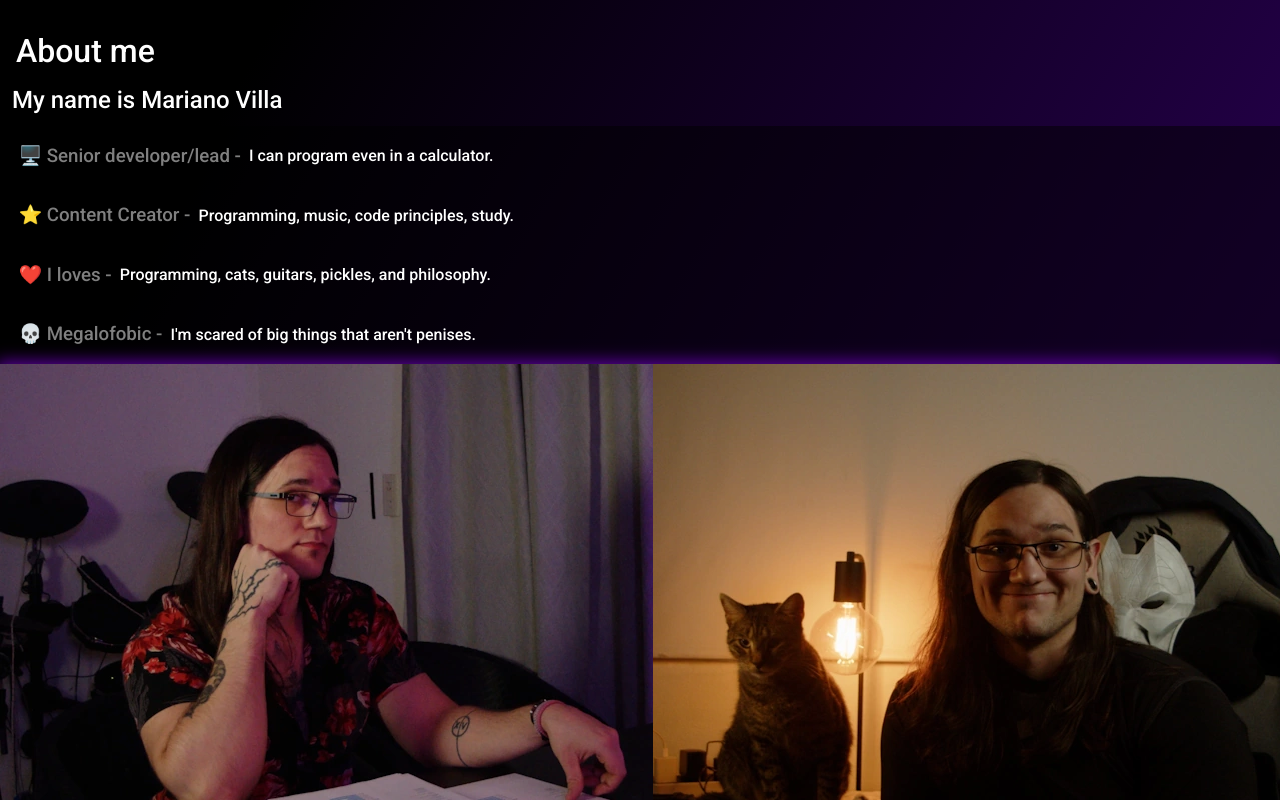
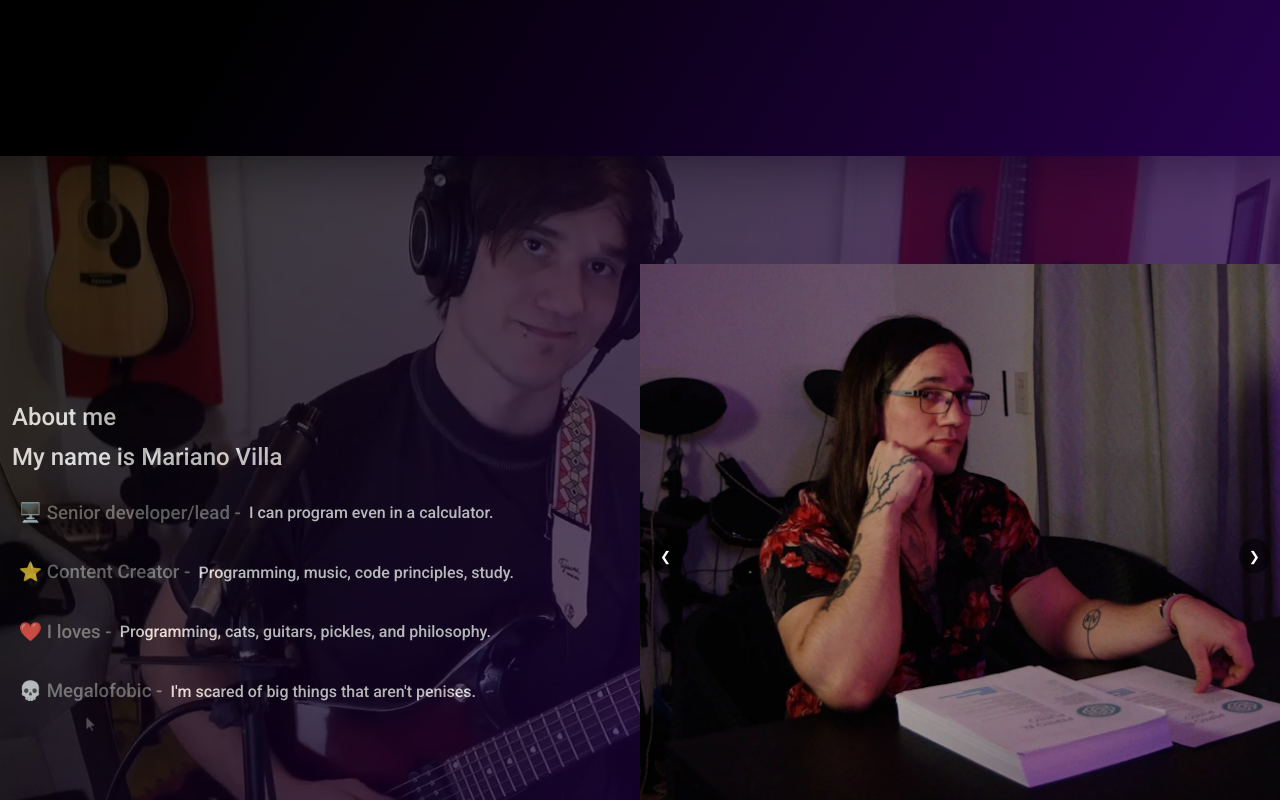
Before and after one commit to francot77/dotportfolio, a React (Create React App) app: page / in a window 1280 px wide. Shown: the part 980-1780 px from the top of the page. Built offline with nearby package versions, Linux system fonts and the light colour scheme.

Commit message:
last last last changes xd

```diff
--- a/src/App.css
+++ b/src/App.css
@@ -18,10 +18,10 @@ header{
  display: flex;
  align-items: center;
  justify-content: space-evenly;
-
+height: 100vh;
  color: white;
  margin-bottom: 20em;
- margin-top: 8em;
+
 }
 .container{
   padding-top: 1em;
@@ -58,6 +58,9 @@ header{
   box-shadow: 0px 0px 15px 3px #5A009B;
   border-radius: 17px;
   width: max-content;
+}
+.responsiveNav{
+  display: none;
 }
 
 .anchornav{
@@ -114,11 +117,17 @@ border-radius: 17px;
 
 .aboutme{
 
-  padding-top: 5em;
+  height: 100vh;
   text-wrap: nowrap;
   color:white;
   overflow: hidden;
   padding-bottom: 16em;
+}
+#about-section-container{
+  display: grid;
+  grid-template-columns: 1fr 1fr;
+  height: 100vh;
+  align-items: center;
 }
 
 .aboutme h1,h2,p{
@@ -138,10 +147,8 @@ border-radius: 17px;
 }
 .text-overlay{
   width: 100%;
-
   background-color: rgba(0, 0, 0, 0.5);
   z-index: 1;
-
 }
 
 .imgs{
@@ -151,15 +158,27 @@ border-radius: 17px;
   flex-direction: row;
 
 }
+#contact{
+  height: 75vh;
+  margin-top: 5em;
+  display: flex;
+  justify-content: center;
+  align-items: center;
+}
+#aboutbackimg{
+  position: absolute;
+  width: 100%;
+  overflow: hidden;
+  height: 100vh;
+  opacity: 0.3;
 
+}
 .contacteiner{
 
   width: 30%;
-  height: max-content !important;
+
   padding: 2em;
   margin:0 auto;
-  margin-top: 10em;
-  margin-bottom: 5em;
   border-radius: 20px;
   box-shadow: 0px 0px 15px 3px #5A009B;
   background-color: rgba(0,0,0,0.5);
@@ -266,9 +285,6 @@ footer h3,h4{
   input,textarea,button{
     font-size: x-large;
   }
-  header{
-    margin-top: 10em;
-  }
   iframe{
     width: max-content;
     height: 100%;
@@ -292,6 +308,15 @@ footer h3,h4{
 
 
 @media (max-width: 720px) {
+  .responsiveNav{
+    display: flex;
+    width: 100%;
+    justify-content: flex-end;
+    margin-right: 5em;
+  }
+  .navbar{
+    display: none;
+  }
   .container { margin-top: 2em;
     background: linear-gradient(180deg,rgb(0,0,0) 28%,rgb(68,0,139));
   }
@@ -300,6 +325,17 @@ footer h3,h4{
   }
   .aboutimg{
     width: 900px;
+  }
+  .aboutme{
+    background-size:cover;
+    background-color: rgba(0,0,0,0.5);
+  }
+  #about-section-container{
+    grid-template-columns: none;
+    grid-template-rows: 1fr 1fr;
+  }
+  #aboutbackimg{
+    height: 50vh;
   }
   .aboutme h1{
     padding-top: 2em;
--- /dev/null
+++ b/src/Carousel.css
@@ -0,0 +1,72 @@
+.carousel {
+  position: relative;
+  width: 100%;
+  max-width: 1000px; /* Aumenta el ancho máximo en pantallas grandes */
+  overflow: hidden;
+  margin: auto;
+  border: none;
+  border-radius: 8px;
+}
+
+.carousel-track {
+  display: flex;
+  transition: transform 0.5s ease-in-out;
+}
+
+.carousel-item {
+  flex: 0 0 100%; /* Cada item ocupa el 100% del ancho del carrusel */
+  height: auto;
+  display: flex;
+  justify-content: center;
+  align-items: center;
+  background-color: transparent;
+}
+
+.carousel-item img {
+  width: 100%;
+  height: auto;
+  object-fit: contain; /* Las imágenes no se deforman */
+  max-height: 400px; /* Altura máxima por defecto */
+}
+
+/* Botones */
+.carousel-button {
+  position: absolute;
+  top: 50%;
+  transform: translateY(-50%);
+  background-color: rgba(0, 0, 0, 0.5);
+  color: white;
+  border: none;
+  padding: 10px;
+  cursor: pointer;
+  border-radius: 50%;
+  z-index: 10;
+}
+
+.carousel-button.prev {
+  left: 10px;
+}
+
+.carousel-button.next {
+  right: 10px;
+}
+
+.carousel-button:hover {
+  background-color: rgba(0, 0, 0, 0.8);
+}
+
+/* Estilos Responsivos */
+@media (min-width: 768px) {
+  .carousel-item img {
+    max-height: 500px; /* Mayor altura en pantallas medianas */
+  }
+}
+
+@media (min-width: 1024px) {
+  .carousel {
+    max-width: 800px; /* Aumenta el ancho máximo en pantallas grandes */
+  }
+  .carousel-item img {
+    max-height: 600px; /* Aumenta la altura máxima en pantallas grandes */
+  }
+}
--- a/src/components/aboutme.jsx
+++ b/src/components/aboutme.jsx
@@ -1,8 +1,13 @@
+import Carousel from "./carousel";
+
 function AboutMe(){
-    return <div className='aboutme snapsection' id='aboutme'>
+    return <div className='aboutme ' id='aboutme'>
+
+<img id="aboutbackimg" src="./aboutback.webp" alt="una foto no robada de dager"/>
+        <div id="about-section-container">
+        <section>
           <h1>About me</h1>
           <h2>My name is Mariano Villa</h2>
-          <div className='text-overlay'>
           <div className='inlineabouttext'>
           <h3>🖥️ Senior developer/lead -</h3><p>I can program even in a calculator.</p>
           </div>
@@ -17,13 +22,13 @@ function AboutMe(){
           <h3>💀 Megalofobic -</h3>
           <p>I'm scared of big things that aren't penises.</p>
           </div>
-          </div>
-          <div className='imgs'>
-          <img alt="dagercito" src='./dagersito.webp' className='aboutimg' id="aimg"/>
-          <img alt="dagercito" src='./dagersito1.webp' className='aboutimg'id="aimg1"/>
-          <img alt="dagercito" src='./dagersito2.webp' className='aboutimg'id="aimg2"/>
-          <img alt="dagercito" src='./dagersito3.webp' className='aboutimg'id="aimg3"/>
-          </div>
+      </section>
+
+
+          <section >
+          <Carousel />
+          </section>
+        </div>
         </div>
 }
 
--- /dev/null
+++ b/src/components/carousel.jsx
@@ -0,0 +1,46 @@
+import React, { useState } from "react";
+import "../Carousel.css";
+
+const Carousel = () => {
+        const items=[
+            './dagersito.webp',
+            './dagersito1.webp',
+            './dagersito2.webp',
+            './dagersito3.webp']
+      const [currentIndex, setCurrentIndex] = useState(0);
+
+      const handleNext = () => {
+        setCurrentIndex((prevIndex) =>
+          prevIndex === items.length - 1 ? 0 : prevIndex + 1
+        );
+      };
+
+      const handlePrev = () => {
+        setCurrentIndex((prevIndex) =>
+          prevIndex === 0 ? items.length - 1 : prevIndex - 1
+        );
+      };
+
+      return (
+        <div className="carousel">
+          <div
+            className="carousel-track"
+            style={{ transform: `translateX(-${currentIndex * 100}%)` }}
+          >
+            {items.map((item, index) => (
+              <div className="carousel-item" key={index}>
+                <img src={item} alt={`Slide ${index}`} />
+              </div>
+            ))}
+          </div>
+          <button className="carousel-button prev" onClick={handlePrev}>
+            ❮
+          </button>
+          <button className="carousel-button next" onClick={handleNext}>
+            ❯
+          </button>
+        </div>
+      );
+    };
+
+    export default Carousel;
--- a/src/components/contact.jsx
+++ b/src/components/contact.jsx
@@ -2,7 +2,8 @@
 
 function Contact(){
 
-    return <div className="contacteiner" id="contact">
+    return <div id="contact">
+        <div className="contacteiner" >
         <h1>Contact me</h1>
         <form id="contact-form" className="formcontact" onSubmit={(event)=>{
             event.preventDefault()
@@ -15,6 +16,7 @@ function Contact(){
             <button id="sendbutton" type="submit">Send Email</button>
         </form>
 
+        </div>
     </div>
 }
 
--- a/src/components/lumber.jsx
+++ b/src/components/lumber.jsx
@@ -1,5 +1,6 @@
 import { useState } from "react";
 import { disableScroll, enableScroll, scrollToElement } from "../utils/functs";
+
 function Lumber(){
     const [modal,setModal] = useState(false)
     return <div id="lumber" style={{display:"flex", justifyContent:"center",alignItems:"center",marginBottom:"0.5em"}}>
--- a/src/components/navbar.jsx
+++ b/src/components/navbar.jsx
@@ -1,3 +1,5 @@
+import { useState } from "react";
+import MenuIcon from "../icons/menu";
 
 const routes = [{
     title:"Home",
@@ -13,12 +15,28 @@ const routes = [{
 ]
 
 function NavBar() {
-  return (
+    const [isOpen,setIsOpen] = useState(false)
+
+    function handleClick(){
+        setIsOpen(!isOpen)
+    }
+  return (<>
     <nav className="navbar">
         {routes.map(rt=>{
             return <div className="navlink"><a className="anchornav" href={rt.path}>{rt.title}</a></div>
         })}
     </nav>
+    <nav className="responsiveNav">
+        {!isOpen?<MenuIcon funct={handleClick}/>:null}
+    {isOpen?
+    <div>
+        {routes.map(rt=>{
+            return <div className="navlink"><a className="anchornav" href={rt.path}>{rt.title}</a></div>
+        })}
+    </div>
+    :null}
+    </nav>
+        </>
   );
 }
 
--- /dev/null
+++ b/src/icons/menu.jsx
@@ -0,0 +1,10 @@
+function MenuIcon(props){
+    const {id,funct} = props
+    return <div id={id} onClick={funct}>
+    <svg width="40" height="40" viewBox="0 0 24 24" fill="none" xmlns="http://www.w3.org/2000/svg">
+<path d="M4 6H20M4 12H20M4 18H20" stroke="#ffffff" stroke-width="2" stroke-linecap="round" stroke-linejoin="round"/>
+</svg>
+  </div>
+}
+
+export default MenuIcon;
```
Also changed, not shown: src/components/aboutcard.jsx (added, +11 -0 lines), public/aboutback.webp (added).
